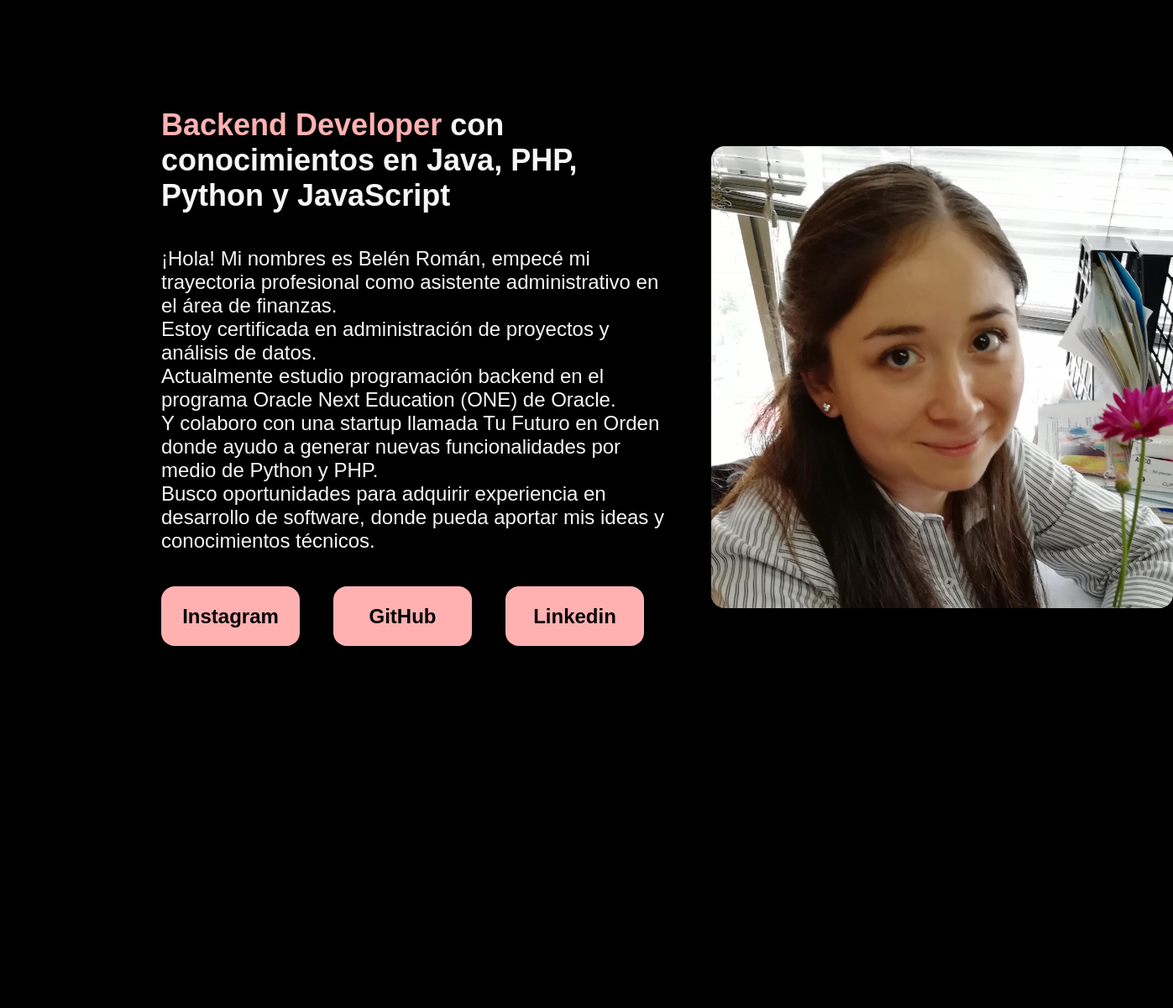
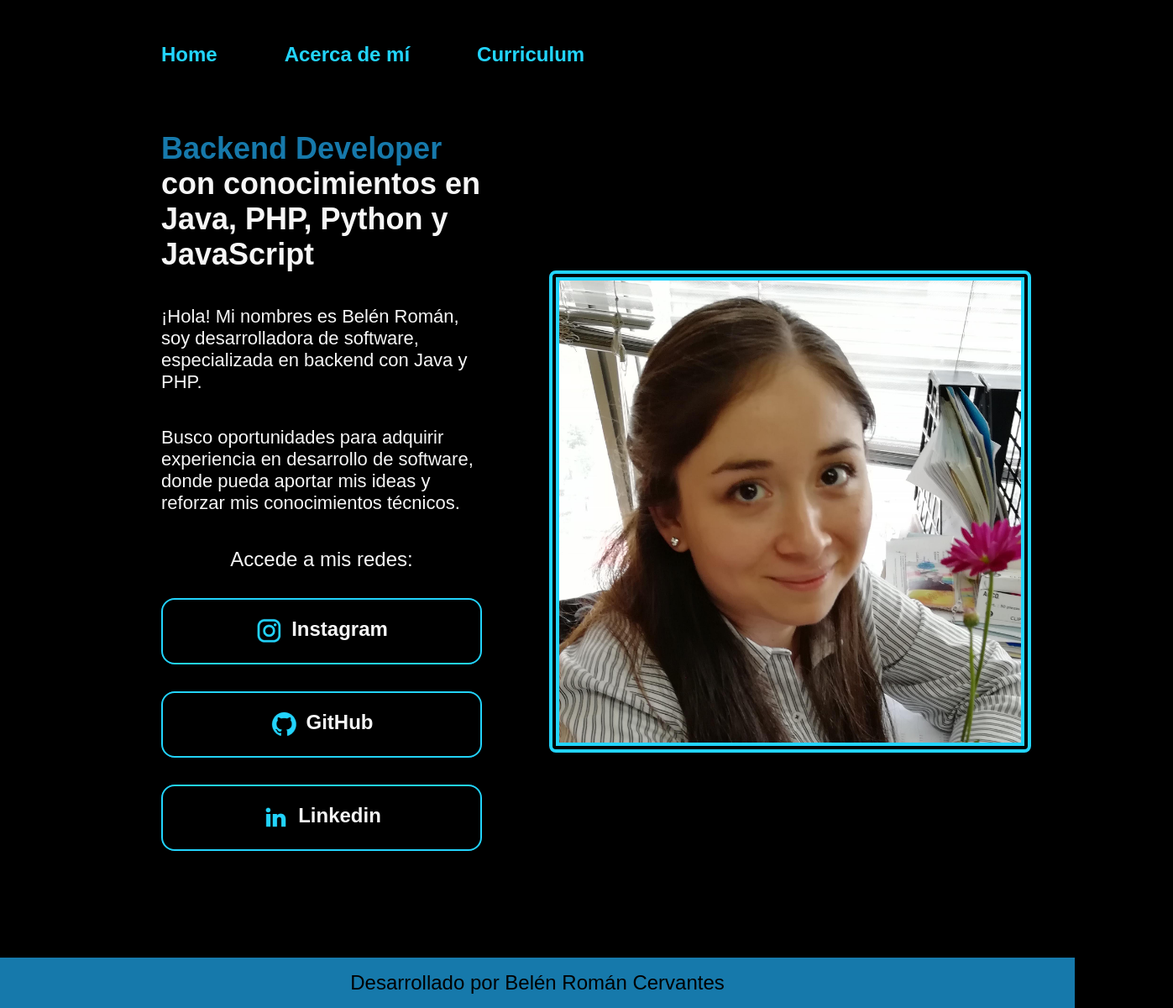
Before and after one commit to BelenRomanCervantes/Portafolio, a plain HTML site: page index.html in a window 1280 px wide. Shown: the whole page at 84% size, 1397 px wide, since content can reach past the window. Before the commit the page ends 928 px from the top, so only its background shows below. Drawn offline with Linux system fonts and the light colour scheme; a web font is replaced by a local one.

Commit message:
Created pages about me and resume

```diff
--- a/index.html
+++ b/index.html
@@ -1,32 +1,53 @@
 <!DOCTYPE html>
 <html lang="es">
+
 <head>
     <meta charset="UTF-8">
     <meta name="viewport" content="width=device-width, initial-scale=1.0">
     <title>Portafolio de Belén Román</title>
-    <link rel="stylesheet" href="style.css">
+    <link rel="stylesheet" href="./styles/style.css">
 </head>
+
 <body>
-    <header></header>
+    <header class="header">
+        <nav class="header__menu">
+            <a class="header__menu__link" href="index.html">Home</a>
+            <a class="header__menu__link" href="about.html">Acerca de mí</a>
+            <a class="header__menu__link" href="curriculum.html">Curriculum</a>
+        </nav>
+    </header>
     <main class="presentacion">
         <section class="presentacion__contenido">
             <h1 class="presentacion__contenido__titulo">
-                <strong class="titulo-destacado">Backend Developer</strong> con conocimientos en Java, PHP, Python y JavaScript</h1>
+                <strong class="titulo-destacado">Backend Developer</strong> con conocimientos en Java, PHP, Python y
+                JavaScript
+            </h1>
             <p class="presentacion__contenido__texto">
-                ¡Hola! Mi nombres es Belén Román, empecé mi trayectoria profesional como asistente administrativo en el área de finanzas.  <br>
-                Estoy certificada en administración de proyectos y análisis de datos.  <br>
-                Actualmente estudio programación backend en el programa Oracle Next Education (ONE) de Oracle.  <br>
-                Y colaboro con una startup llamada Tu Futuro en Orden donde ayudo a generar nuevas funcionalidades por medio de Python y PHP.  <br>
-                Busco oportunidades para adquirir experiencia en desarrollo de software, donde pueda aportar mis ideas y conocimientos técnicos.
+                ¡Hola! Mi nombres es Belén Román, soy desarrolladora de software, especializada en backend con Java y PHP.
+            </p>
+            <p class="presentacion__contenido__texto">
+                Busco oportunidades para adquirir experiencia en desarrollo de software, donde pueda aportar mis ideas y
+                reforzar mis conocimientos técnicos.
             </p>
             <div class="presentacion__enlaces">
-                <a class="presentacion__enlaces__link" href="https://www.instagram.com/belenitzelroman/">Instagram</a>
-                <a class="presentacion__enlaces__link" href="https://github.com/BelenRomanCervantes">GitHub</a>
-                <a class="presentacion__enlaces__link" href="https://www.linkedin.com/in/belen-roman-cervantes/">Linkedin</a><br>
+                <h2 class="presentacion__enlaces__subtitulo">Accede a mis redes:</h2>
+                <a class="presentacion__enlaces__link" href="https://www.instagram.com/belenitzelroman/">
+                    <img src="./assets/instagram.png" alt="Icono de Instagram">
+                    Instagram</a>
+                <a class="presentacion__enlaces__link" href="https://github.com/BelenRomanCervantes">
+                    <img src="./assets/github.png" alt="Icono de GitHub">
+                    GitHub</a>
+                <a class="presentacion__enlaces__link"
+                    href="https://www.linkedin.com/in/belen-roman-cervantes/">
+                    <img src="./assets/linkedin.png" alt="Icono de Linkedin">
+                    Linkedin</a><br>
             </div>
         </section>
-        <img class="image" src="IMG_20180731_171221_1.jpg" alt="Foto de Belén Román">
+        <img class="image" src="./assets/IMG_20180731_171221_1.jpg" alt="Foto de Belén Román">
     </main>
-    <footer></footer>
+    <footer class="footer">
+        <p>Desarrollado por Belén Román Cervantes</p>
+    </footer>
 </body>
+
 </html>
--- a/style.css
+++ /dev/null
@@ -1,72 +0,0 @@
-@import url('https://fonts.googleapis.com/css2?family==Montserrat:ital,wght@0,100..900;1,100..900&display=swap');
-
-* {
-    padding: 0;
-    margin: 0;
-}
-
-body {
-    background-color: #000000;
-    color: #F6F6F6;
-    height: 100vh;
-    font: 200;
-}
-
-
-.titulo-destacado {
-    color : #FFB1B1;
-
-}
-
-.titulo-blog {
-    color : #FFCBCB;
-}
-
-.presentacion {
-    /* Flexbox */
-    display: flex;
-    align-items: center;
-    gap: 40px;
-    margin: 10% 15%;
-}
-
-.presentacion__contenido {
-    width: 615px;
-    display: flex;
-    flex-direction: column;
-    gap: 40px;
-}
-
-.presentacion__contenido__titulo {
-    font-size: 36px;
-    font-family: 'Krono One', sans-serif;
-}
-
-.presentacion__contenido__texto {
-    font-size: 24px;
-    font-family: 'Montserrat', sans-serif;
-}
-
-.presentacion__enlaces {
-    display: flex;
-    gap: 40px;
-}
-
-.presentacion__enlaces__link {
-    width: 280px;
-    background-color: #FFB1B1;
-    text-align: center;
-    padding: 21.5px 0;
-    border-radius: 16px;
-    font-family: 'Montserrat', sans-serif;
-    font-size: 24px;
-    font-weight: 600;
-    text-decoration: none;
-    color: #000000;
-}
-
-.image {
-    width: 550px;
-    height: 550px;
-    border-radius: 16px
-}
--- /dev/null
+++ b/styles/style.css
@@ -0,0 +1,130 @@
+@import url('https://fonts.googleapis.com/css2?family==Montserrat:ital,wght@0,100..900;1,100..900&display=swap');
+
+:root {
+    --color-primario: #000000;
+    --color-secundario: #F6F6F6;
+    --color-terciario: #22D4FD;
+    --color-resalte: #1679AB;
+    --color-hover: #272727;
+
+    --fuente-montserrat: 'Montserrat', sans-serif;
+    --fuente-krono: 'Krono One', sans-serif;
+}
+/* Estilo general de la pagina */
+* {
+    padding: 0;
+    margin: 0;
+}
+
+.header {
+    padding: 4% 0% 0% 15%;
+}
+
+.header__menu {
+    display: flex;
+    gap: 80px;
+}
+
+.header__menu__link {
+    font-family: var(--fuente-montserrat);
+    font-size: 24px;
+    font-weight: 600;
+    color: var(--color-terciario);
+    text-decoration: none;
+}
+
+body {
+    background-color: var(--color-primario);
+    color: var(--color-secundario);
+    height: 100vh;
+    font: 200;
+}
+
+.presentacion {
+    display: flex;
+    align-items: center;
+    gap: 80px;
+    padding: 6% 15%;
+}
+
+.presentacion__contenido {
+    width: 615px;
+    display: flex;
+    flex-direction: column;
+    gap: 40px;
+}
+
+.presentacion__contenido__titulo {
+    font-size: 36px;
+    font-family: var(--fuente-krono);
+}
+
+.titulo-destacado {
+    color : var(--color-resalte);
+
+}
+
+.presentacion__contenido__subtitulo {
+    font-size: 24px;
+    font-family: var(--fuente-montserrat);
+    font-weight: 600;
+    color: var(--color-resalte);
+    text-decoration:underline;
+}
+
+.presentacion__contenido__texto {
+    font-size: 22px;
+    font-family: var(--fuente-montserrat);
+}
+
+.presentacion__enlaces {
+    display: flex;
+    gap: 40px;
+    flex-direction: column;
+    align-items: center;
+    gap: 32px;
+}
+
+.presentacion__enlaces__subtitulo {
+    font-family: var(--fuente-krono);
+    font-size: 24px;
+    font-weight: 400;
+}
+
+.presentacion__enlaces__link {
+    width: 378px;
+    text-align: center;
+    padding: 21.5px 0;
+    border-radius: 16px;
+    font-family: var(--fuente-montserrat);
+    font-size: 24px;
+    font-weight: 600;
+    text-decoration: none;
+    color: var(--color-secundario);
+    border: 2px solid var(--color-terciario);
+    display: flex;
+    justify-content: center;
+    gap: 10px;
+}
+
+.presentacion__enlaces__link:hover {
+    background-color: var(--color-hover);
+}
+
+.image {
+    width: 550px;
+    height: 550px;
+    border: 12px double var(--color-terciario);
+    border-radius: 8px
+}
+
+
+.footer {
+    color: var(--color-primario);
+    background-color: var(--color-resalte);
+    padding: 16px;
+    text-align: center;
+    font-family: var(--fuente-montserrat);
+    font-size: 24px;
+    font-weight: 400;
+}
```
Also changed, not shown: about.html (added, +35 -0 lines), curriculum.html (added, +68 -0 lines), assets/IMG_20180731_171221_1.jpg (renamed from IMG_20180731_171221_1.jpg), assets/Imagem.png (added), assets/github.png (added), assets/instagram.png (added), assets/linkedin.png (added), assets/twitch.png (added), assets/twitter-novo.png (added), assets/twitter.png (added).
